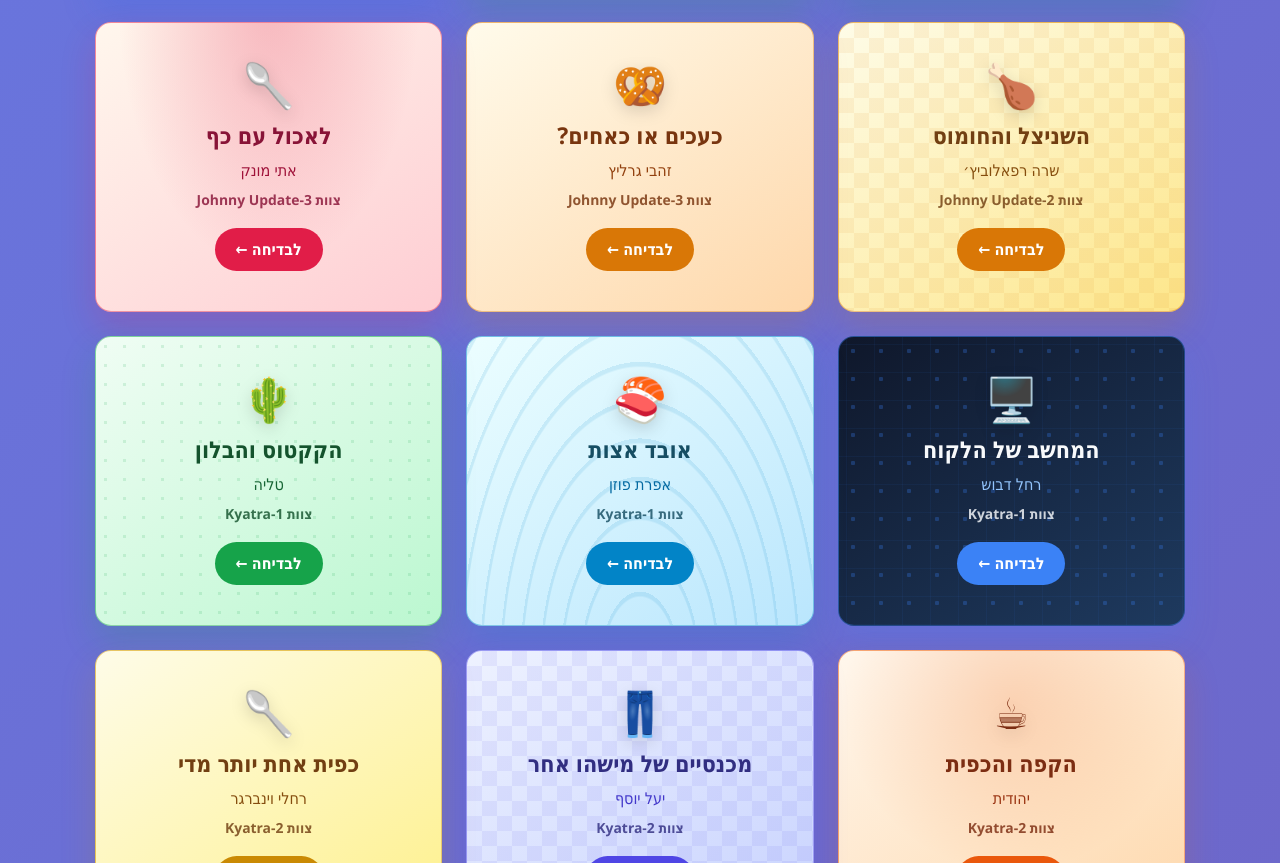
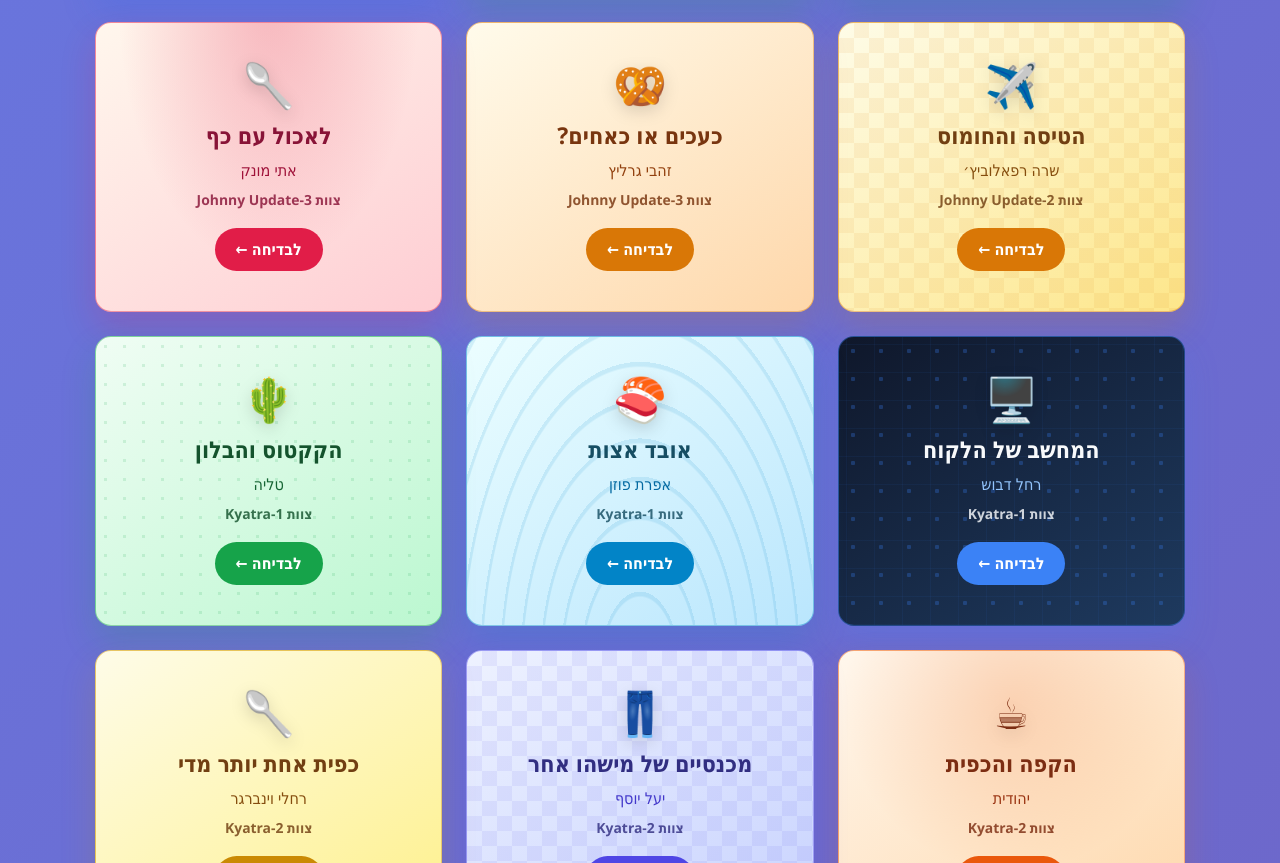
Before and after one commit to diversi-tech/Git-Practice, a React (Vite) app: page / in a window 1280 px wide. Shown: the part 1703-2566 px from the top of the page. Built offline with nearby package versions, Linux system fonts and the light colour scheme.

Commit message:
fix: keep Sara Rafalowitz flight joke only

```diff
--- a/src/students/johnny-update/index.ts
+++ b/src/students/johnny-update/index.ts
@@ -39,7 +39,7 @@ const johnnyUpdateStudents: Student[] = [
   createStudent({ id: "lital-shamanov", name: "ליטל שמנוב", jokeTitle: "באגים בטבע", email: "lital122105@gmail.com", teamName: "Johnny Update-2", teamProjectUrl: "" }, litalShamanov),
   createStudent({ id: "chaviva-seiff", name: "חביבה סייף", jokeTitle: "באגים מחוץ למערכת", email: "chavivarocks@gmail.com", teamName: "Johnny Update-2", teamProjectUrl: "" }, chavivaSeiff),
   createStudent({ id: "maayan-shoukron", name: "מעיין שוקרון", jokeTitle: "החלב הצוחק", email: "mayan.shou@gmail.com", teamName: "Johnny Update-2", teamProjectUrl: "" }, maayanShoukron),
-  createStudent({ id: "sara-rafalowitz", name: "שרה רפאלוביץ׳", jokeTitle: "השניצל והחומוס", email: "s0533132366@gmail.com", teamName: "Johnny Update-2", teamProjectUrl: "" }, saraRafalowitz),
+  createStudent({ id: "sara-rafalowitz", name: "שרה רפאלוביץ׳", jokeTitle: "הטיסה והחומוס", email: "s0533132366@gmail.com", teamName: "Johnny Update-2", teamProjectUrl: "" }, saraRafalowitz),
   createStudent({ id: "zehavi-gerlitz", name: "זהבי גרליץ", jokeTitle: "כעכים או כאחים?", email: "chanigerlitz@gmail.com", teamName: "Johnny Update-3", teamProjectUrl: "" }, zehaviGerlitz),
   createStudent({ id: "eti-munk", name: "אתי מונק", jokeTitle: "לאכול עם כף", email: "eti43357@gmail.com", teamName: "Johnny Update-3", teamProjectUrl: "" }, etiMunk),
 ];
--- a/src/students/johnny-update/sara-rafalowitz.tsx
+++ b/src/students/johnny-update/sara-rafalowitz.tsx
@@ -2,13 +2,13 @@ import type { StudentProfile } from "../../types";
 
 const profile: StudentProfile = {
   pattern: "checker",
-  icon: "🍗",
+  icon: "✈️",
   background: "linear-gradient(145deg, #fefce8, #fde68a)",
   foreground: "#713f12",
   muted: "#854d0e",
   accent: "#d97706",
   joke: (
-    <><p>איש אחד הלך, הלך, הלך, נתקע בקיר — בום שניצל.</p><p><strong>איש אחד פספס את הטיסה. מה אכפת לו? הוא בכלל לא אוהב חומוס. 🍗</strong></p></>
+    <><p>איש אחד פספס את הטיסה.</p><p><strong>מה אכפת לו? הוא בכלל לא אוהב חומוס. ✈️</strong></p></>
   ),
 };
 
```
